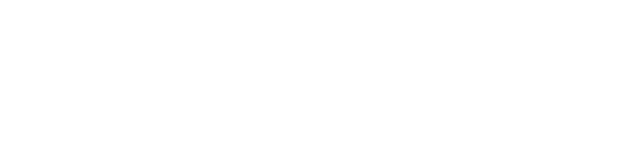
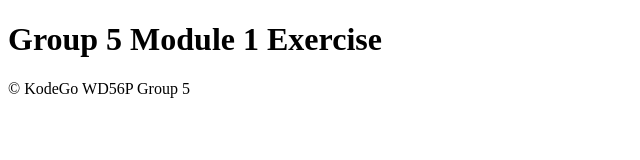
Before and after one commit to BatchWD56P/module-1-exercise, a plain HTML site: page index.html in a window 1280 px wide. Shown: the whole page, without its empty margins (0-640 px from the left). Drawn offline with Linux system fonts and the light colour scheme.

Commit message:
Update index.html

```diff
--- a/index.html
+++ b/index.html
@@ -4,7 +4,13 @@
     <meta charset="UTF-8" />
     <meta http-equiv="X-UA-Compatible" content="IE=edge" />
     <meta name="viewport" content="width=device-width, initial-scale=1.0" />
-    <title>Document</title>
+    <title>Module-1-Exercise</title>
   </head>
-  <body></body>
+  <body>
+    <header>
+      <h1>Group 5 Module 1 Exercise</h1>
+    </header>
+
+    <footer>&copy; KodeGo WD56P Group 5</footer>
+  </body>
 </html>
```
